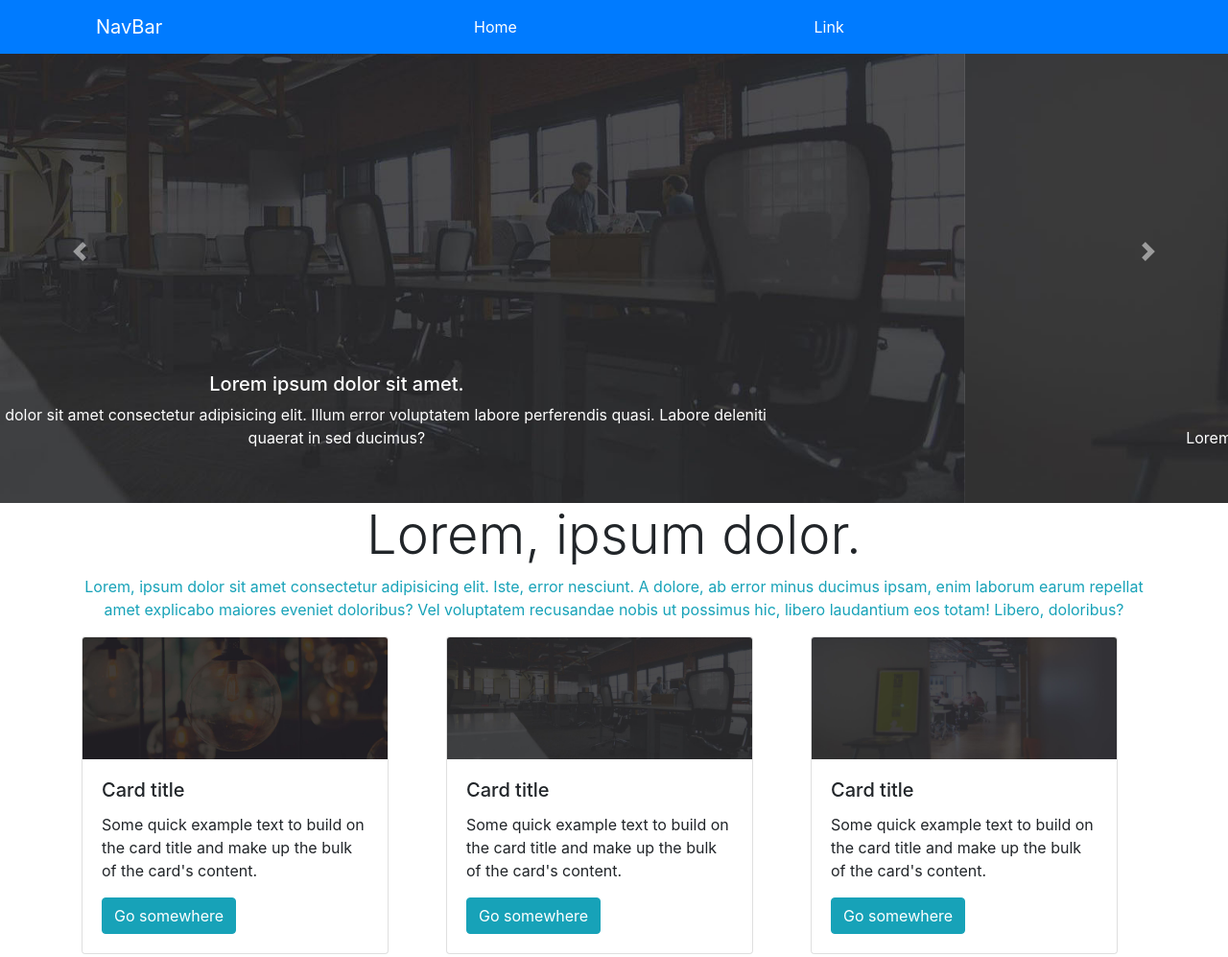
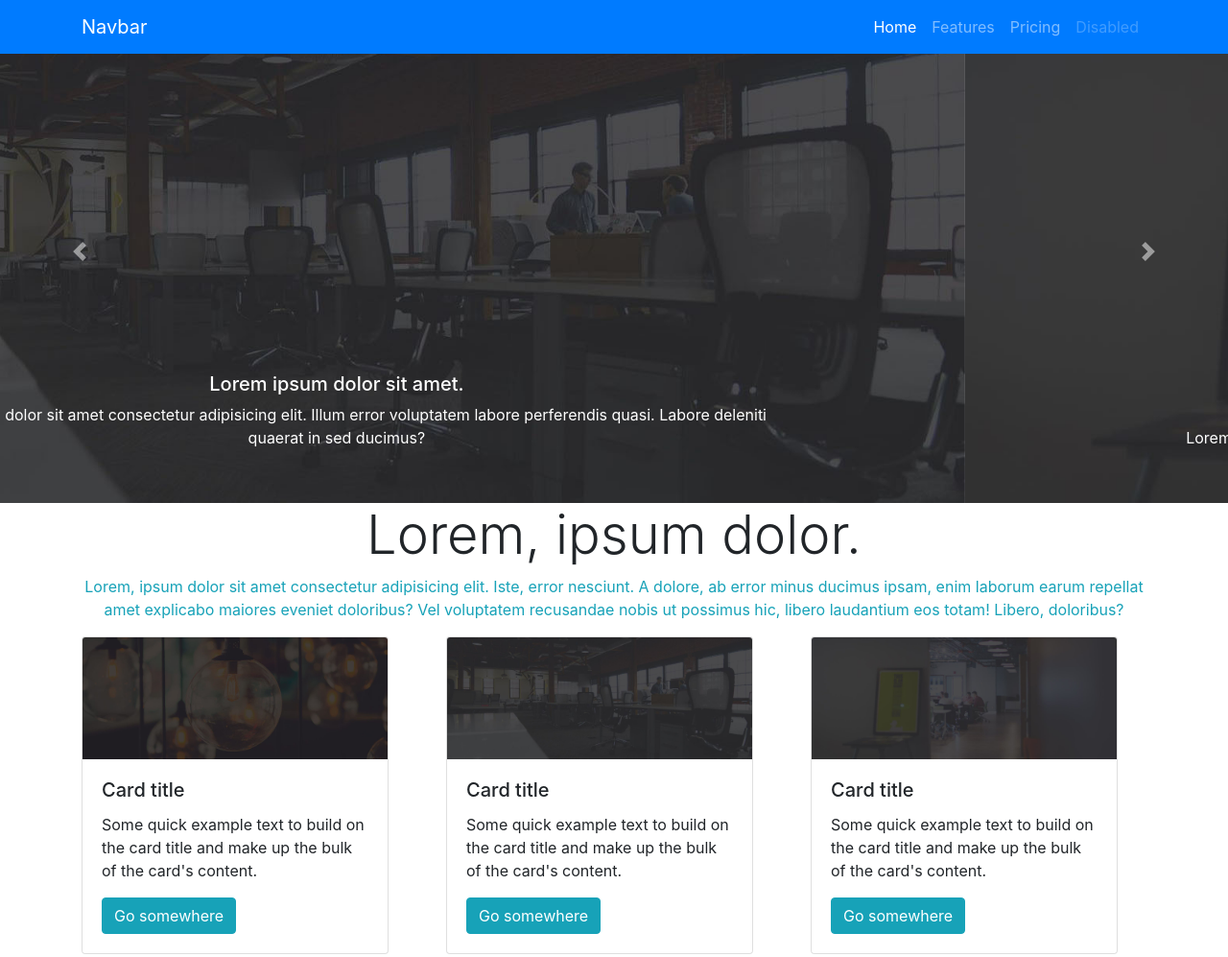
Before and after one commit to EnriqueEstradaPalomares/MovilesP4, a plain HTML site: page practica B4.html in a window 1280 px wide. Shown: the top 997 px of the page at 96% size. Drawn offline with nearby package versions, Linux system fonts and the light colour scheme.

Commit message:
completo

```diff
--- a/practica B4.html
+++ b/practica B4.html
@@ -7,8 +7,8 @@
     <meta name="viewport" content="width=device-width, initial-scale=1, shrink-to-fit=no">
 
     <!-- Bootstrap CSS -->
-    <link rel="stylesheet" href="https://maxcdn.bootstrapcdn.com/bootstrap/4.0.0/css/bootstrap.min.css"
-        integrity="sha384-Gn5384xqQ1aoWXA+058RXPxPg6fy4IWvTNh0E263XmFcJlSAwiGgFAW/dAiS6JXm" crossorigin="anonymous">
+    <link rel="stylesheet" href="https://maxcdn.bootstrapcdn.com/bootstrap/4.0.0/css/bootstrap.min.css" integrity="sha384-Gn5384xqQ1aoWXA+058RXPxPg6fy4IWvTNh0E263XmFcJlSAwiGgFAW/dAiS6JXm"
+        crossorigin="anonymous">
 
     <title>Practica 4B</title>
 </head>
@@ -16,20 +16,18 @@
 <body>
     <nav class="navbar navbar-expand-lg navbar-dark bg-primary fixed-top">
         <div class="container">
-            <a class="navbar-brand col-md-4" href="#">NavBar</a>
-            <button class="navbar-toggler" type="button" data-toggle="collapse" data-target="#navbarSupportedContent"
-                aria-controls="navbarSupportedContent" aria-expanded="false" aria-label="Toggle navigation">
+            <a class="navbar-brand" href="#">Navbar</a>
+            <button class="navbar-toggler" type="button" data-toggle="collapse" data-target="#navbarNavAltMarkup"
+                aria-controls="navbarNavAltMarkup" aria-expanded="false" aria-label="Toggle navigation">
                 <span class="navbar-toggler-icon"></span>
             </button>
-            <div class="collapse navbar-collapse" id="navbarSupportedContent">
-                <ul class="navbar-nav mr-auto col-md-12" id="navbarSupportedContent">
-                    <li class="nav-item active col-md-6">
-                        <a class="nav-link" href="#">Home <span class="sr-only">(current)</span></a>
-                    </li>
-                    <li class="nav-item active ml-auto col-md-6">
-                        <a class="nav-link" href="#">Link</a>
-                    </li>
-                </ul>
+            <div class="collapse navbar-collapse" id="navbarNavAltMarkup">
+                <div class="navbar-nav ml-auto">
+                    <a class="nav-item nav-link active" href="#">Home <span class="sr-only">(current)</span></a>
+                    <a class="nav-item nav-link" href="#">Features</a>
+                    <a class="nav-item nav-link" href="#">Pricing</a>
+                    <a class="nav-item nav-link disabled" href="#" tabindex="-1" aria-disabled="true">Disabled</a>
+                </div>
             </div>
         </div>
     </nav>
@@ -147,8 +145,10 @@
                         dolore modi ex explicabo quis neque minima ratione eveniet corporis! Officia fuga, est culpa
                         eaque harum distinctio sit in, eveniet iste nobis dicta consequatur assumenda? Inventore ut
                         sequi obcaecati harum magni? Voluptatem excepturi esse sed harum, non aspernatur illum alias
-                        repellat dolore sit modi veritatis maxime nemo facilis nulla recusandae fugiat iure aliquid ipsa
-                        libero quo! Sed, quibusdam tempora animi doloribus facere odio veritatis cum laboriosam error ad
+                        repellat dolore sit modi veritatis maxime nemo facilis nulla recusandae fugiat iure aliquid
+                        ipsa
+                        libero quo! Sed, quibusdam tempora animi doloribus facere odio veritatis cum laboriosam error
+                        ad
                         perferendis unde.</li>
                     <li class="list-group-item bg-info">Dapibus ac facilisis in</li>
                     <li class="list-group-item bg-info">Vestibulum at eros</li>
@@ -172,19 +172,17 @@
             </div>
         </div>
     </div>
-    <div class="bg-dark text-center col-12 text-white p-3 mt-3">Lorem ipsum dolor sit amet consectetur adipisicing elit.
+    <div class="bg-dark text-center col-12 text-white p-3 mt-3">Lorem ipsum dolor sit amet consectetur adipisicing
+        elit.
         Mollitia maxime similique provident obcaecati natus? Quasi dolor delectus molestias incidunt sequi?</div>
 
     <!-- Optional JavaScript -->
     <!-- jQuery first, then Popper.js, then Bootstrap JS -->
-    <script src="https://code.jquery.com/jquery-3.2.1.slim.min.js"
-        integrity="sha384-KJ3o2DKtIkvYIK3UENzmM7KCkRr/rE9/Qpg6aAZGJwFDMVNA/GpGFF93hXpG5KkN"
+    <script src="https://code.jquery.com/jquery-3.2.1.slim.min.js" integrity="sha384-KJ3o2DKtIkvYIK3UENzmM7KCkRr/rE9/Qpg6aAZGJwFDMVNA/GpGFF93hXpG5KkN"
         crossorigin="anonymous"></script>
-    <script src="https://cdnjs.cloudflare.com/ajax/libs/popper.js/1.12.9/umd/popper.min.js"
-        integrity="sha384-ApNbgh9B+Y1QKtv3Rn7W3mgPxhU9K/ScQsAP7hUibX39j7fakFPskvXusvfa0b4Q"
+    <script src="https://cdnjs.cloudflare.com/ajax/libs/popper.js/1.12.9/umd/popper.min.js" integrity="sha384-ApNbgh9B+Y1QKtv3Rn7W3mgPxhU9K/ScQsAP7hUibX39j7fakFPskvXusvfa0b4Q"
         crossorigin="anonymous"></script>
-    <script src="https://maxcdn.bootstrapcdn.com/bootstrap/4.0.0/js/bootstrap.min.js"
-        integrity="sha384-JZR6Spejh4U02d8jOt6vLEHfe/JQGiRRSQQxSfFWpi1MquVdAyjUar5+76PVCmYl"
+    <script src="https://maxcdn.bootstrapcdn.com/bootstrap/4.0.0/js/bootstrap.min.js" integrity="sha384-JZR6Spejh4U02d8jOt6vLEHfe/JQGiRRSQQxSfFWpi1MquVdAyjUar5+76PVCmYl"
         crossorigin="anonymous"></script>
 </body>
 
```
